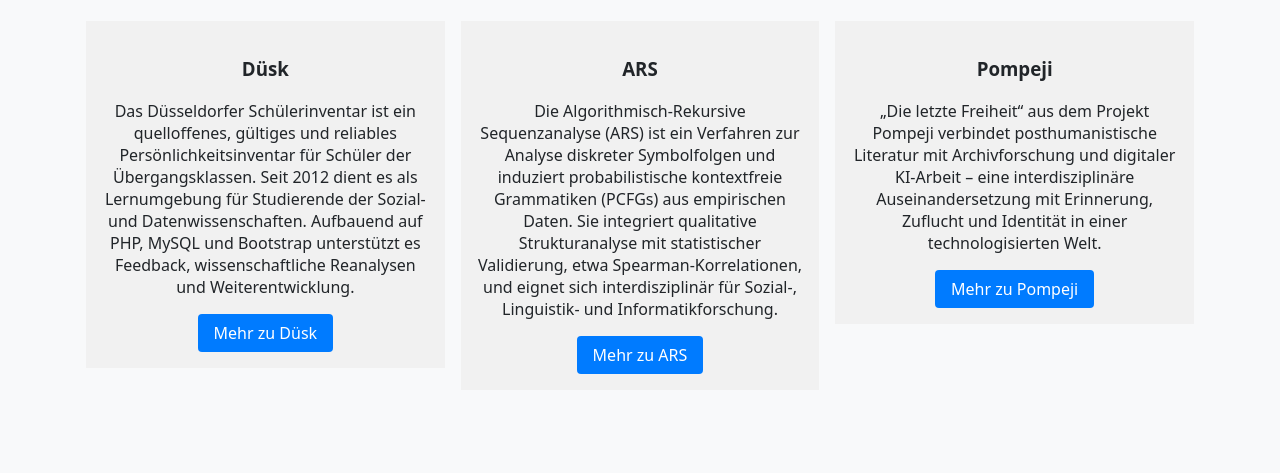
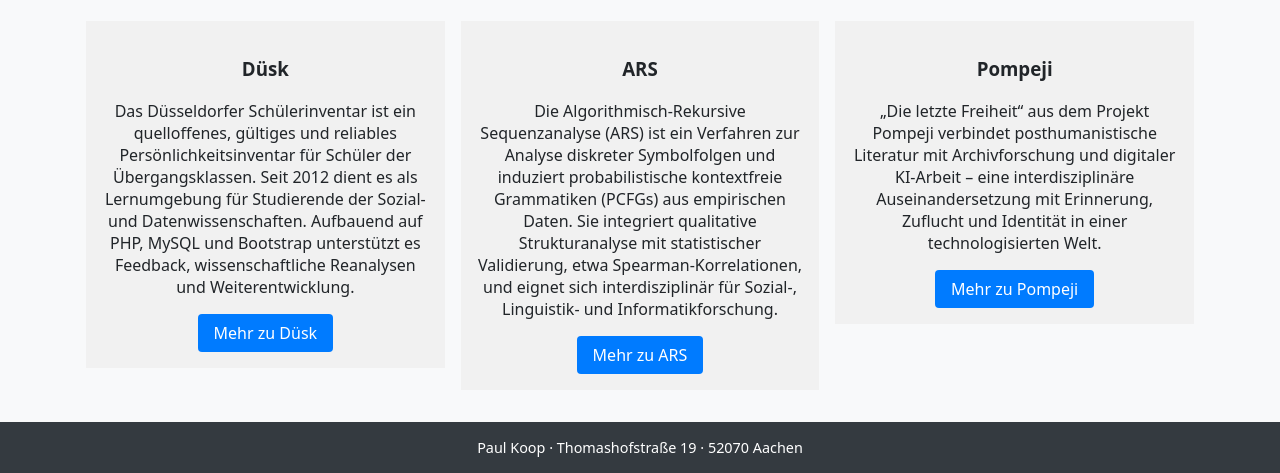
Before and after one commit to pkoopongithub/pkoopongithub.github.io, a plain HTML site: page index.html in a window 1280 px wide. Shown: the part 451-924 px from the top of the page. Before the commit the page ends 873 px from the top, so only its background shows below. Drawn offline with Linux system fonts and the light colour scheme.

Commit message:
Update index.html

```diff
--- a/index.html
+++ b/index.html
@@ -26,6 +26,16 @@
       height: auto;
       display: block;
     }
+
+      footer {
+    background-color: #343a40;
+    color: #fff;
+    text-align: center;
+    padding: 1rem;
+    margin-top: 2rem;
+    font-size: 0.9rem;
+  }
+
 
     nav {
       background-color: #343a40;
@@ -149,5 +159,10 @@
     </div>-->
   </div>
 
+
+<footer>
+  Paul Koop &middot; Thomashofstraße 19 &middot; 52070 Aachen
+</footer>
+
 </body>
 </html>
```
